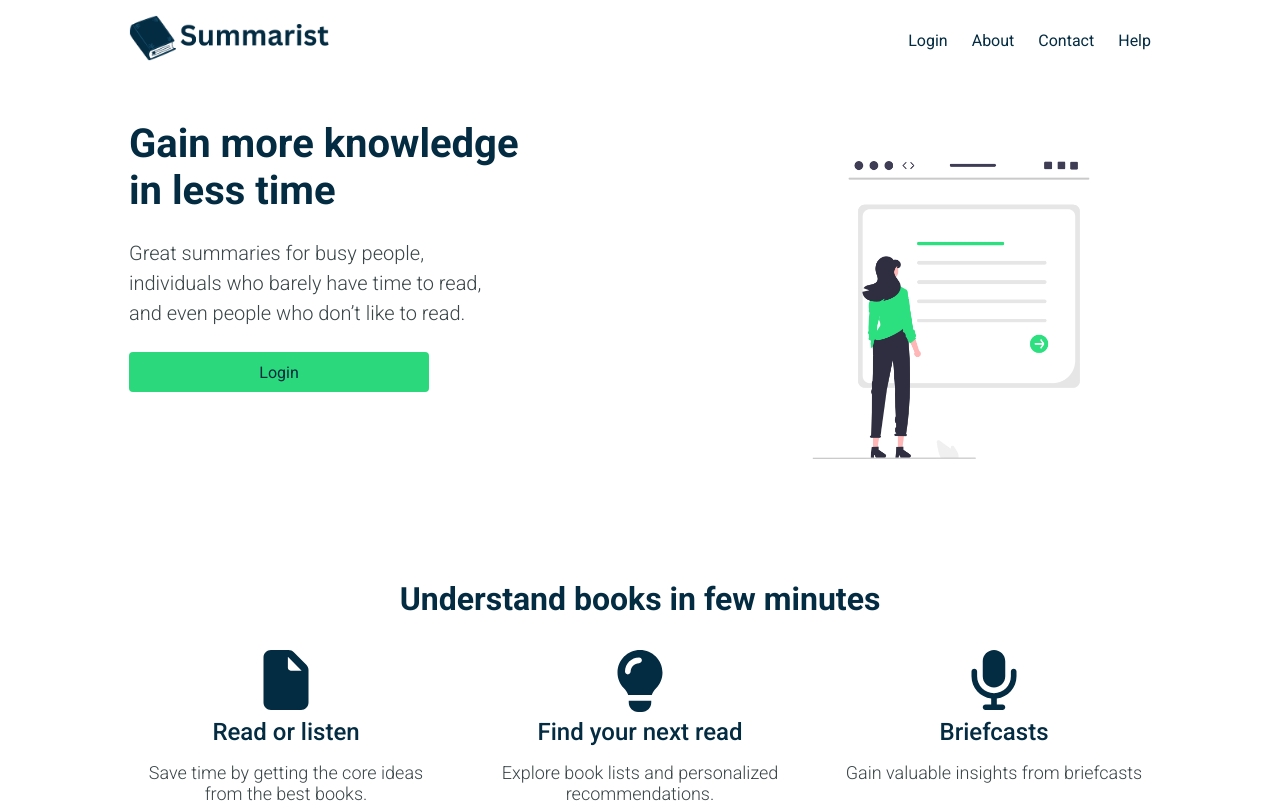
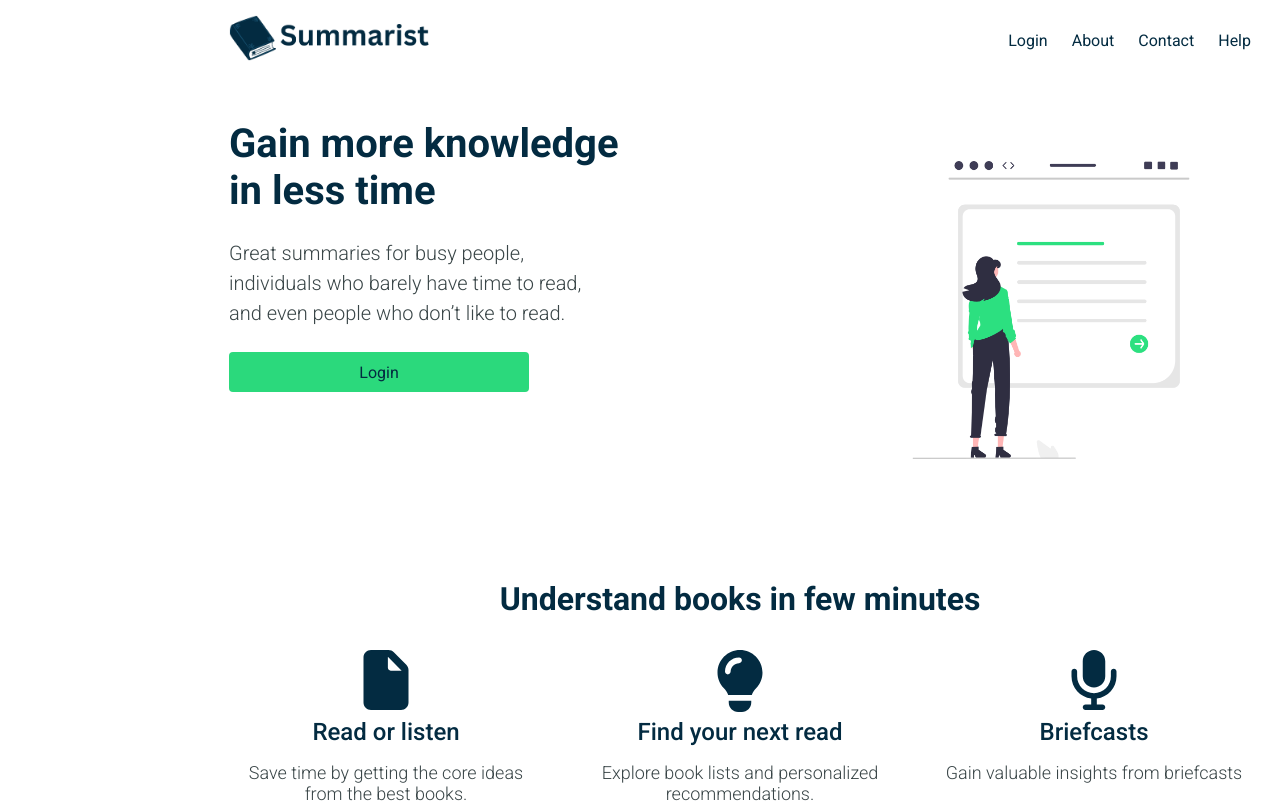
Before and after one commit to wolfyman411/fes-internship-v2, a Next.js app: page / in a window 1280 px wide. Shown: the top 803 px of the page. Built offline with nearby package versions, Linux system fonts and the light colour scheme; no server answers.

Commit message:
fixed wrapper on pages

```diff
--- a/app/components/ClientPage.tsx
+++ b/app/components/ClientPage.tsx
@@ -38,10 +38,12 @@ export default function ClientPage({children = <></>}) {
   }
 
   return (
-    <div>
-        <Searchbar />
-        <Sidebar />
-        {children}
-    </div>
+    <>
+    <Sidebar />
+      <div className='wrapper'>
+          <Searchbar />
+          {children}
+      </div>
+    </>
   )
 }
--- a/app/for-you/page.tsx
+++ b/app/for-you/page.tsx
@@ -50,7 +50,7 @@ export default function page() {
   }
 
   return (
-    <div className='wrapper'>
+    <div>
       <div className="row">
         <div className="container">
           <div className="for-you__wrapper">
--- a/app/library/page.tsx
+++ b/app/library/page.tsx
@@ -23,7 +23,7 @@ export default function page() {
         <div>
           <div className="for-you__title">Finished</div>
           <div className="for-you__sub--title">0 items</div>
-          <BooksDisplay dataArray={user.finishedBooks}/>
+          <BooksDisplay dataArray={user.savedBooks}/>
         </div>
       </div>
     </div>
```
